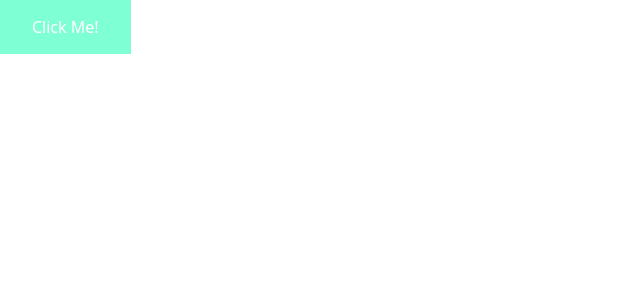
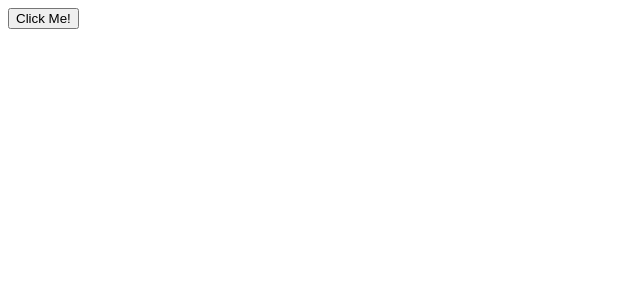
Before and after one commit to Mohak-Trivedi/hangmanGame, a React (Vite) app: page / in a window 1280 px wide. Shown: the top 300 px of the page, without its empty margins (0-640 px from the left). Built offline with nearby package versions, Linux system fonts and the light colour scheme.

Commit message:
removed incorrect tailwindcss

```diff
--- a/package.json
+++ b/package.json
@@ -18,14 +18,11 @@
     "@types/react": "^18.3.3",
     "@types/react-dom": "^18.3.0",
     "@vitejs/plugin-react": "^4.3.1",
-    "autoprefixer": "^10.4.20",
     "eslint": "^9.9.0",
     "eslint-plugin-react": "^7.35.0",
     "eslint-plugin-react-hooks": "^5.1.0-rc.0",
     "eslint-plugin-react-refresh": "^0.4.9",
     "globals": "^15.9.0",
-    "postcss": "^8.4.47",
-    "tailwindcss": "^3.4.13",
     "vite": "^5.4.1"
   }
 }
--- a/src/components/Button/Button.css
+++ /dev/null
@@ -1,6 +0,0 @@
-.btn {
-    background-color: aquamarine;
-    color: white;
-    border: none;
-    padding: 15px 32px;
-}
--- a/src/components/Button/Button.jsx
+++ b/src/components/Button/Button.jsx
@@ -1,8 +1,6 @@
-import "./Button.css";
-
 function Button({ text, onClickHandler }) {
   return (
-    <button onClick={onClickHandler} className="btn">
+    <button onClick={onClickHandler} className="text-white bg-blue-500">
       {text}
     </button>
   );
--- a/tailwind.config.js
+++ /dev/null
@@ -1,8 +0,0 @@
-/** @type {import('tailwindcss').Config} */
-module.exports = {
-  content: ["./src/**/*.{html,js}"],
-  theme: {
-    extend: {},
-  },
-  plugins: [],
-};
```
Also changed, not shown: 1 other file (tests, documents, lock files or other folders).
